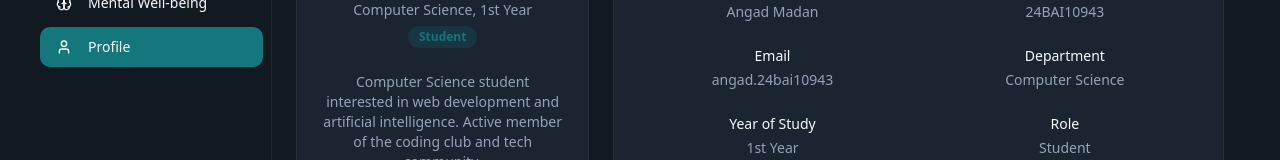
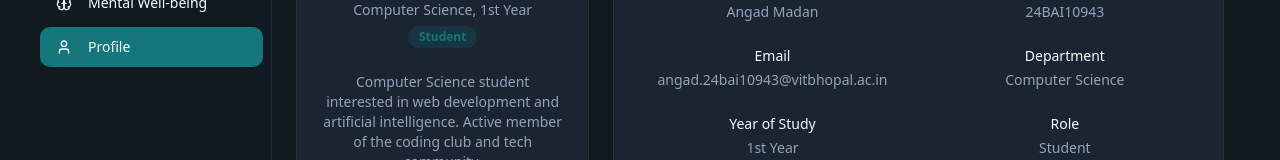
Before and after one commit to AdityaAmanAir/EDUVIT, a React (Vite) app: page /profile in a window 1280 px wide. Shown: the part 405-565 px from the top of the page. Built offline with nearby package versions, Linux system fonts and the light colour scheme.

Commit message:
Update Profile.tsx
add v4.a

```diff
--- a/src/pages/Profile.tsx
+++ b/src/pages/Profile.tsx
@@ -19,7 +19,7 @@ const Profile = () => {
   const userData = {
     name: "Angad Madan",
     regNumber: "24BAI10943",
-    email: "angad.24bai10943",
+    email: "angad.24bai10943@vitbhopal.ac.in",
     role: "Student",
     department: "Computer Science",
     yearOfStudy: "1st Year",
```
